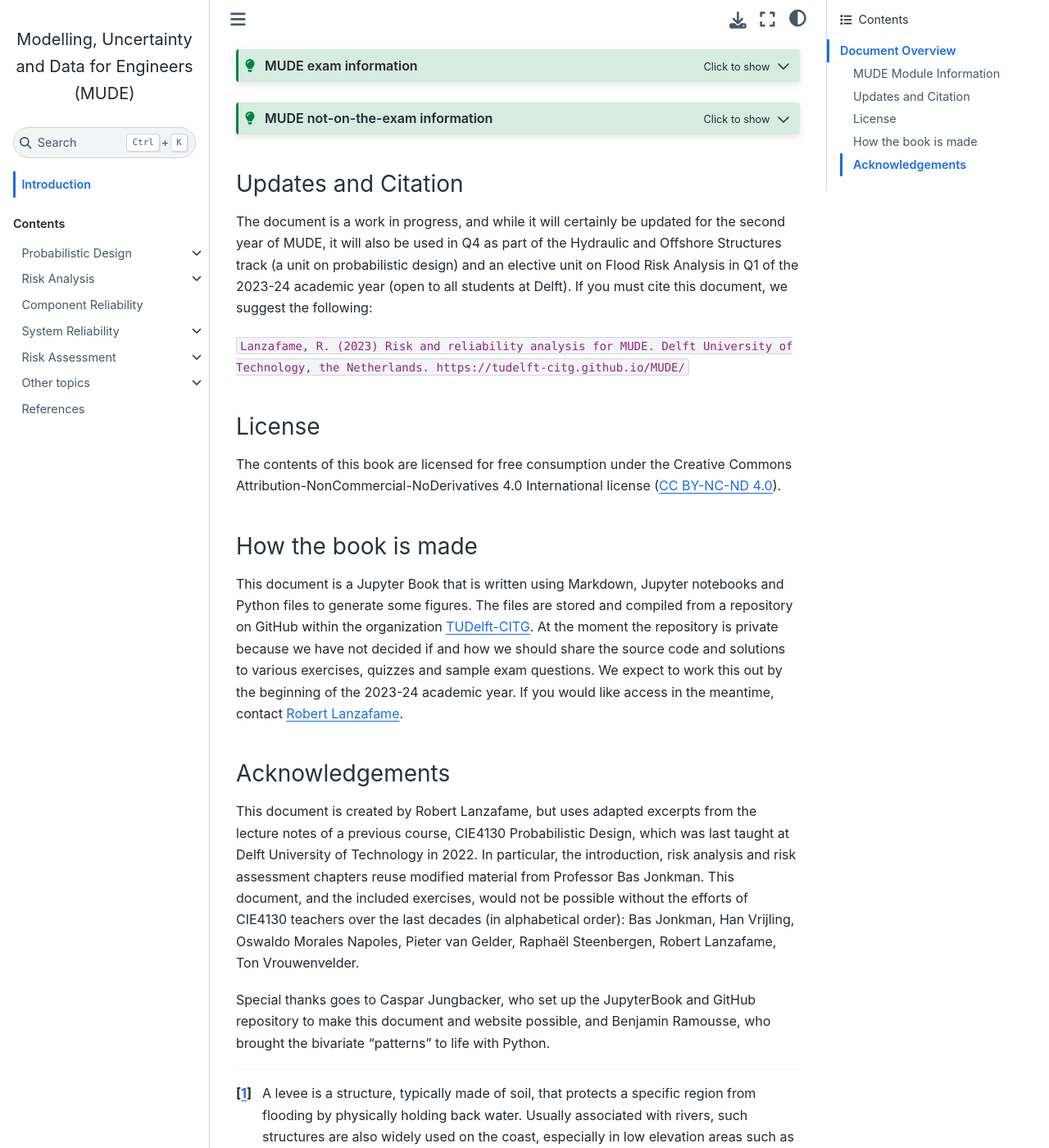
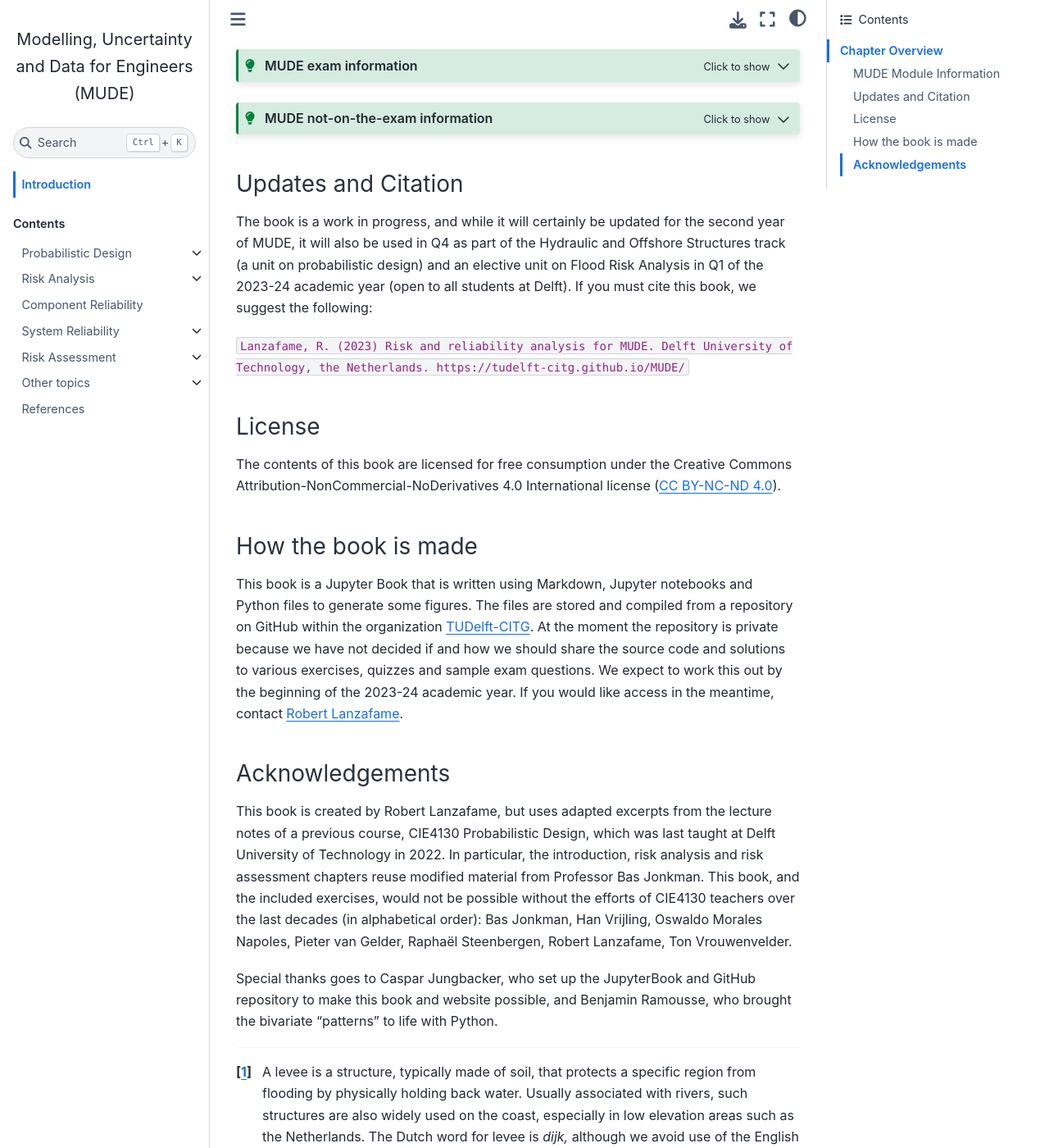
Before and after one commit to TUDelft-CITG/MUDE, a Jupyter Book: the page built from book/intro.md, in a window 1280 px wide and 1400 px high, scrolled down 3311 px. Shown: the whole window at 82% size. Built offline with Jupyter Book 1.0.4 settings and Sphinx 7.4.7 and the Sphinx Book theme 1.1.4, drawn with Linux system fonts in a browser that asks for light colours; some of the changed text lies outside the part shown.

Commit message:
call this a book instead of document

````diff
--- a/book/intro.md
+++ b/book/intro.md
@@ -19,7 +19,7 @@ Inevitably, the consideration of risk should result in a specific value of proba
 
 ```{note}
 :class: dropdown
-Although much of this document focuses on calculatinga failure probability, or $\text{Probability}_\text{bad thing}$, we call this a reliability analysis, where *reliability* is simply
+Although much of this book focuses on calculating failure probability, or $\text{Probability}_\text{bad thing}$, we call this a reliability analysis, where *reliability* is simply
 
 $$\text{Reliability}=1-\text{Probability}_\text{bad thing}$$
 
@@ -41,7 +41,7 @@ In short, risk and reliability concepts cannot be defined or applied without *pr
 
 It is crucial that civil and environmental engineers and geoscientists are able to understand and apply the concepts of risk and reliability, as well as probability theory. As such, these lecture provide an introduction to the fundamental techniques and concepts necessary to do so.
 
-## Document Overview
+## Chapter Overview
 
 Risk and reliability concepts have been organized into five primary chapters to introduce fundamental concepts and progressively illustrate how they are applied in practice.
 - **Probabilistic Design** describes how probability is used in the design process and illustrates key concepts through simple examples and 'patterns' (analytic expressions and visual representations).
@@ -52,7 +52,7 @@ Risk and reliability concepts have been organized into five primary chapters to
 Additional chapters are provided to put these concepts into context, explain industry-specific characteristics or indicate possibilities of additional study for the student.
 ### MUDE Module Information
 
-This document is a series of lecture notes prepared for CEGM1000: Modeling, Uncertainty and Data for Engineers (MUDE), a first year MSc module in the Civil Engineering and Geosciences faculty at TU Delft. During the 2022-23 academic year it is only used for two weeks (2.7-2.8) for topics of risk and reliability.
+This book is prepared for CEGM1000: Modeling, Uncertainty and Data for Engineers (MUDE), a first year MSc module in the Civil Engineering and Geosciences faculty at TU Delft. During the 2022-23 academic year it is only used for two weeks (2.7-2.8) for topics of risk and reliability.
 
 ```{admonition} MUDE exam information
 :class: tip, dropdown
@@ -71,7 +71,7 @@ Although the list is long, the methods are introduced in a simple form and are a
 
 ```{admonition} MUDE not-on-the-exam information
 :class: tip, dropdown
-The following concepts or methods are used in this document to illustrate key subjects and examples, but you will *not* be asked to do them on the exam:
+The following concepts or methods are used in this book to illustrate key subjects and examples, but you will *not* be asked to do them on the exam:
 - List from memory the steps of a risk analysis and describe all aspects in detail
 - Set up a decision tree yourself (note that you may be given a tree with values filled in and asked to interpret it)
 - Schematize system reliability problems (we will give you one)
@@ -81,7 +81,7 @@ The following concepts or methods are used in this document to illustrate key su
 
 ### Updates and Citation
 
-The document is a work in progress, and while it will certainly be updated for the second year of MUDE, it will also be used in Q4 as part of the Hydraulic and Offshore Structures track (a unit on probabilistic design) and an elective unit on Flood Risk Analysis in Q1 of the 2023-24 academic year (open to all students at Delft). If you must cite this document, we suggest the following:
+The book is a work in progress, and while it will certainly be updated for the second year of MUDE, it will also be used in Q4 as part of the Hydraulic and Offshore Structures track (a unit on probabilistic design) and an elective unit on Flood Risk Analysis in Q1 of the 2023-24 academic year (open to all students at Delft). If you must cite this book, we suggest the following:
 
 `Lanzafame, R. (2023) Risk and reliability analysis for MUDE. Delft University of Technology, the Netherlands. https://tudelft-citg.github.io/MUDE/ `
 
@@ -91,12 +91,12 @@ The contents of this book are licensed for free consumption under the Creative C
 
 ### How the book is made
 
-This document is a Jupyter Book that is written using Markdown, Jupyter notebooks and Python files to generate some figures. The files are stored and compiled from a repository on GitHub within the organization [TUDelft-CITG](https://github.com/TUDelft-CITG/). At the moment the repository is private because we have not decided if and how we should share the source code and solutions to various exercises, quizzes and sample exam questions. We expect to work this out by the beginning of the 2023-24 academic year. If you would like access in the meantime, contact [Robert Lanzafame](https://www.tudelft.nl/staff/r.c.lanzafame/?cHash=e5e7c74400d3d0181a6e635077a912d4).
+This book is a Jupyter Book that is written using Markdown, Jupyter notebooks and Python files to generate some figures. The files are stored and compiled from a repository on GitHub within the organization [TUDelft-CITG](https://github.com/TUDelft-CITG/). At the moment the repository is private because we have not decided if and how we should share the source code and solutions to various exercises, quizzes and sample exam questions. We expect to work this out by the beginning of the 2023-24 academic year. If you would like access in the meantime, contact [Robert Lanzafame](https://www.tudelft.nl/staff/r.c.lanzafame/?cHash=e5e7c74400d3d0181a6e635077a912d4).
 
 ### Acknowledgements
 
-This document is created by Robert Lanzafame, but uses adapted excerpts from the lecture notes of a previous course, CIE4130 Probabilistic Design, which was last taught at Delft University of Technology in 2022. In particular, the introduction, risk analysis and risk assessment chapters reuse modified material from Professor Bas Jonkman. This document, and the included exercises, would not be possible without the efforts of CIE4130 teachers over the last decades (in alphabetical order): Bas Jonkman, Han Vrijling, Oswaldo Morales Napoles, Pieter van Gelder, Raphaël Steenbergen, Robert Lanzafame, Ton Vrouwenvelder.
+This book is created by Robert Lanzafame, but uses adapted excerpts from the lecture notes of a previous course, CIE4130 Probabilistic Design, which was last taught at Delft University of Technology in 2022. In particular, the introduction, risk analysis and risk assessment chapters reuse modified material from Professor Bas Jonkman. This book, and the included exercises, would not be possible without the efforts of CIE4130 teachers over the last decades (in alphabetical order): Bas Jonkman, Han Vrijling, Oswaldo Morales Napoles, Pieter van Gelder, Raphaël Steenbergen, Robert Lanzafame, Ton Vrouwenvelder.
 
-Special thanks goes to Caspar Jungbacker, who set up the JupyterBook and GitHub repository to make this document and website possible, and Benjamin Ramousse, who brought the bivariate "patterns" to life with Python.
+Special thanks goes to Caspar Jungbacker, who set up the JupyterBook and GitHub repository to make this book and website possible, and Benjamin Ramousse, who brought the bivariate "patterns" to life with Python.
 
 [^levee]: A levee is a structure, typically made of soil, that protects a specific region from flooding by physically holding back water. Usually associated with rivers, such structures are also widely used on the coast, especially in low elevation areas such as the Netherlands. The Dutch word for levee is *dijk,* although we avoid use of the English word *dike* here. An alternative word is *embankment.*
````
